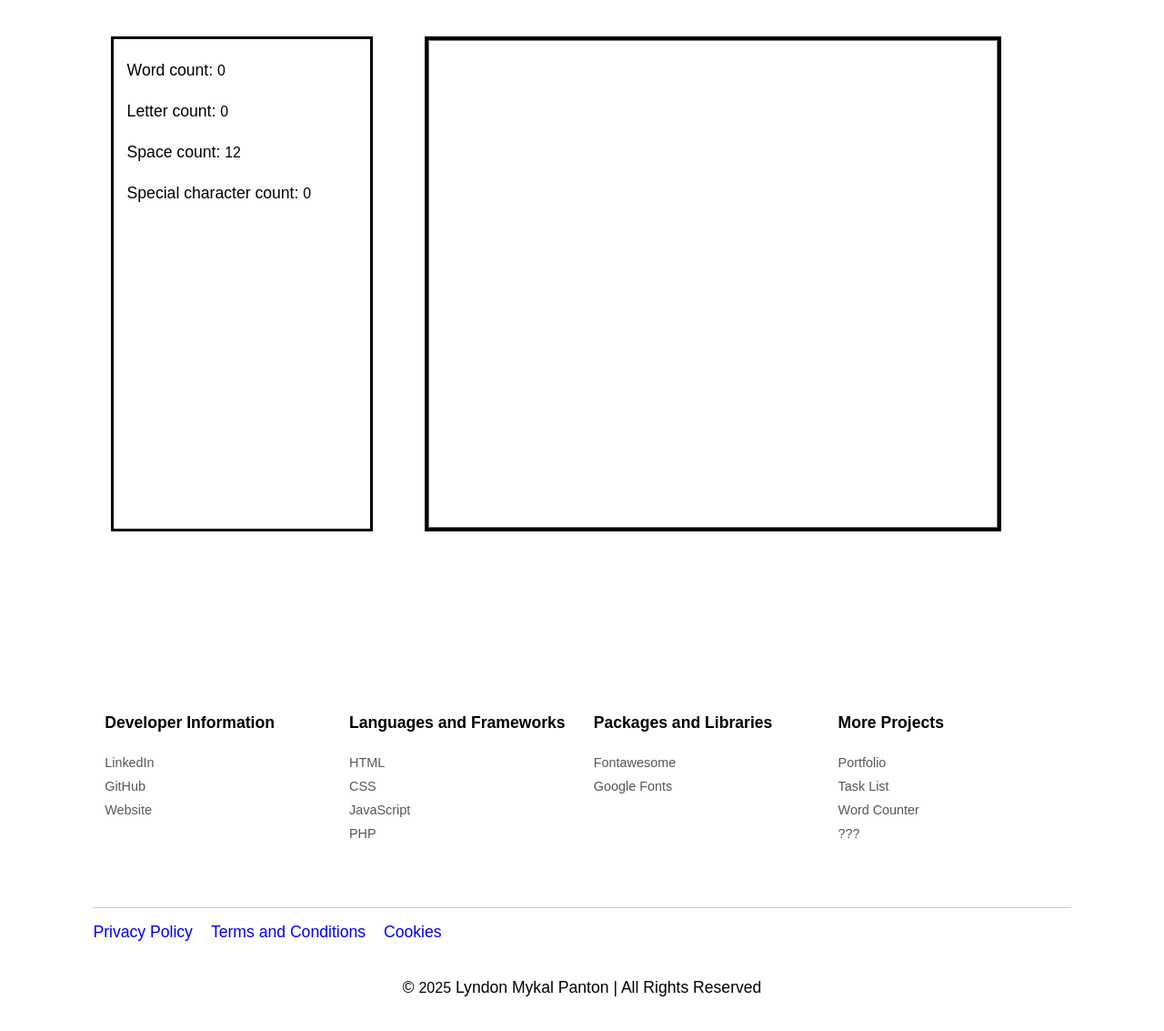
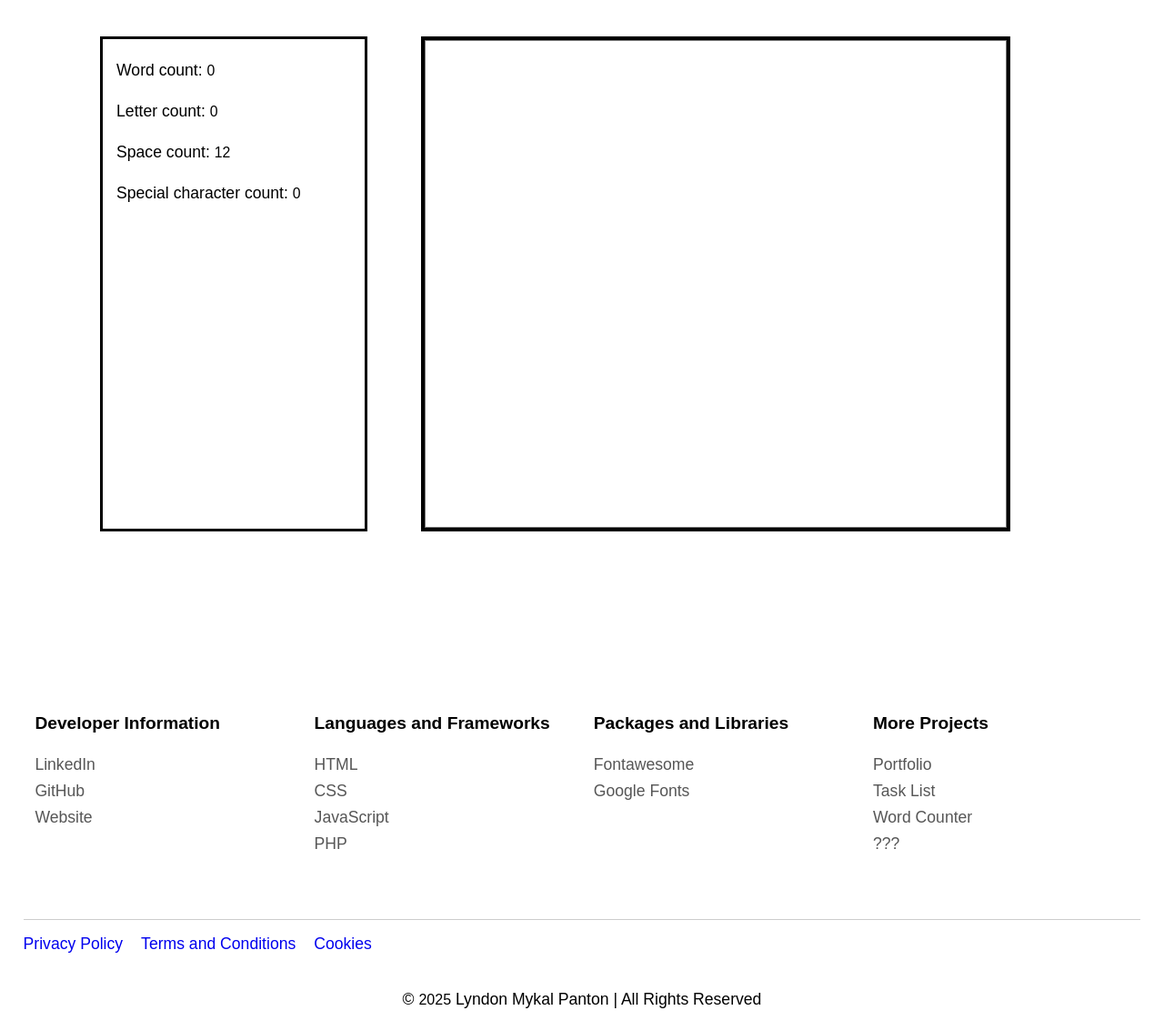
Before and after one commit to lyndonpanton/word-counter, a PHP site: page / in a window 1280 px wide. Shown: the part 120-1253 px from the top of the page at 91% size. Before the commit the page ends 1215 px from the top, so only its background shows below. Run offline with PHP 8.4, Linux system fonts and the light colour scheme; a stand-in replaces the project's code that opens the database connection; some libraries are stand-ins or nearby versions; some web fonts are replaced.

Commit message:
Adjust footer spacing for laptop screen sizes

```diff
--- a/web/css/laptop.css
+++ b/web/css/laptop.css
@@ -1,7 +1,7 @@
 @media screen and (max-width: 1440px) {
-/* General ********************************************************************/
+    /* General ****************************************************************/
 
-/* Popup **********************************************************************/
+    /* Popup ******************************************************************/
     .popup-title {
         font-size: 1.8em;
     }
@@ -14,14 +14,14 @@
         font-size: 2.1em;
     }
 
-/* Header *********************************************************************/
+    /* Header *****************************************************************/
     h1 {
         font-size: 4.2em;
     }
 
-/* Main ***********************************************************************/
+    /* Main *******************************************************************/
     main {
-    padding: 0 5vw;
+        padding: 0 4vw;
     }
 
     /* Counter */
@@ -44,17 +44,21 @@ main {
 
     }
 
-/* Footer *********************************************************************/
+    /* Footer *****************************************************************/
+    footer {
+        padding: 0 2vw;
+    }
+
     .project-list {
         padding: 8vh 1vw;
     }
 
     .project-list-item > a {
-    font-size: 0.9em;
+        font-size: 1.1em;
     }
 
     .project-list-heading {
-    font-size: 1.1em;
+        font-size: 1.2em;
     }
 
     #data > ul > li > a, #data > ul > li > a > i {
--- a/web/css/styles.css
+++ b/web/css/styles.css
@@ -261,19 +261,14 @@ footer {
 
 .fa-instagram {
     background-clip: text;
-    /* -webkit-text-fill-color: #787878; */
     background-image: linear-gradient(#787878, #787878) !important;
-    color: #787878;
 
     transition: background-image 0.5s linear;
     transition: color 0.5s linear;
 }
 
 .fa-instagram:hover {
-    /* color: #C13584 !important; */
-    /* -webkit-text-fill-color: #C13584; */
     background-clip: text;
-    /* background-image: linear-gradient(#C13584, #C13584) !important; */
     background-image: linear-gradient(
         #405DE6, #5851DB, #833AB4, #C13584, #E1306C,
         #FD1D1D, #F56040, #F77737, #FCAF45, #FFDC80
```
Lines whose indentation alone changed are shown as unchanged.
